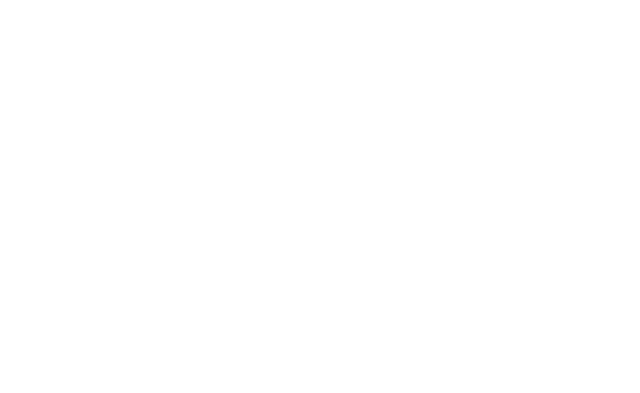
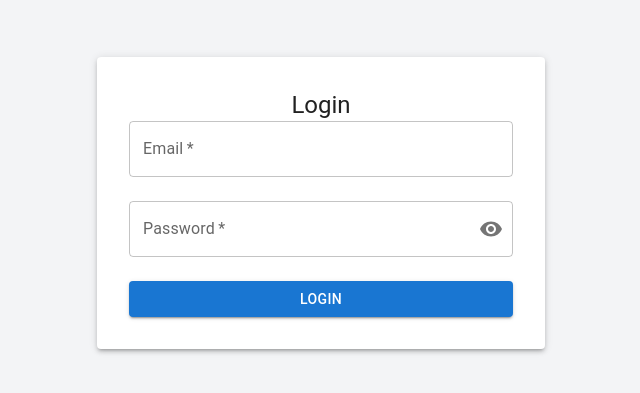
Before and after one commit to sharmaHarshit2000/expense-tracker, a React (Vite) app in the folder frontend/: page / in a window 1280 px wide. Shown: the part 197-590 px from the top of the page, without its empty margins (319-959 px from the left). Built offline with nearby package versions, Linux system fonts and the light colour scheme; no server answers.

Commit message:
setup the login page and route

```diff
--- a/frontend/package.json
+++ b/frontend/package.json
@@ -18,6 +18,7 @@
     "axios": "^1.10.0",
     "react": "^19.1.0",
     "react-dom": "^19.1.0",
+    "react-hot-toast": "^2.5.2",
     "react-router-dom": "^7.7.0",
     "tailwindcss": "^4.1.11"
   },
--- a/frontend/src/App.jsx
+++ b/frontend/src/App.jsx
@@ -1,5 +1,14 @@
+import { Route, Routes } from "react-router-dom";
+import LoginPage from "./pages/LoginPage";
 
 const App = () => {
+    return (
+        <Routes>
+            <Route path="/" element={<LoginPage />} />
+
+        </Routes>
+
+    )
 
 }
 
--- a/frontend/src/api/auth.js
+++ b/frontend/src/api/auth.js
@@ -0,0 +1,4 @@
+import api from "./axios";
+
+export const loginUser = (data) => api.post("/auth/login", data);
+export const registerUser = (data) => api.post("/auth/register", data);
--- /dev/null
+++ b/frontend/src/pages/LoginPage.jsx
@@ -0,0 +1,103 @@
+import { useState } from "react";
+import { useNavigate } from "react-router-dom";
+import { useAuth } from "../context/AuthContext";
+import { loginUser } from "../api/auth";
+import {
+    Box,
+    TextField,
+    Button,
+    Typography,
+    Paper,
+    IconButton,
+    InputAdornment,
+} from "@mui/material";
+import { Visibility, VisibilityOff } from "@mui/icons-material";
+import { toast } from "react-hot-toast";
+
+const LoginPage = () => {
+    const [email, setEmail] = useState("");
+    const [password, setPassword] = useState("");
+    const [showPassword, setShowPassword] = useState(false);
+    const [loading, setLoading] = useState(false);
+    const navigate = useNavigate();
+    const { login } = useAuth();
+
+    const handleSubmit = async (e) => {
+        e.preventDefault();
+        if (password.length < 6) {
+            toast.error("Password must be at least 6 characters");
+            return;
+        }
+
+        setLoading(true);
+        try {
+            const res = await loginUser({ email, password });
+            login(res.data);
+            toast.success("Login successful");
+            navigate("/dashboard");
+        } catch (err) {
+            toast.error(err.response?.data?.message || "Login failed");
+        } finally {
+            setLoading(false);
+        }
+    };
+
+    return (
+        <Box className="flex justify-center items-center min-h-screen bg-gray-100 px-4">
+            <Paper elevation={3} className="p-8 w-full max-w-md">
+                <Typography variant="h5" className="mb-6 text-center font-semibold">
+                    Login
+                </Typography>
+                <form onSubmit={handleSubmit}>
+                    <Box mb={3}>
+                        <TextField
+                            label="Email"
+                            type="email"
+                            fullWidth
+                            value={email}
+                            onChange={(e) => setEmail(e.target.value)}
+                            required
+                        />
+                    </Box>
+
+                    <Box mb={3}>
+                        <TextField
+                            label="Password"
+                            type={showPassword ? "text" : "password"}
+                            fullWidth
+                            value={password}
+                            onChange={(e) => setPassword(e.target.value)}
+                            required
+                            slotProps={{
+                                input: {
+                                    endAdornment: (
+                                        <InputAdornment position="end">
+                                            <IconButton
+                                                onClick={() => setShowPassword((prev) => !prev)}
+                                                edge="end"
+                                            >
+                                                {showPassword ? <VisibilityOff /> : <Visibility />}
+                                            </IconButton>
+                                        </InputAdornment>
+                                    )
+                                }
+                            }}
+                        />
+                    </Box>
+
+                    <Button
+                        variant="contained"
+                        color="primary"
+                        fullWidth
+                        type="submit"
+                        disabled={loading}
+                    >
+                        {loading ? "Logging in..." : "Login"}
+                    </Button>
+                </form>
+            </Paper>
+        </Box>
+    );
+};
+
+export default LoginPage;
```
Also changed, not shown: 1 other file (tests, documents, lock files or other folders).
